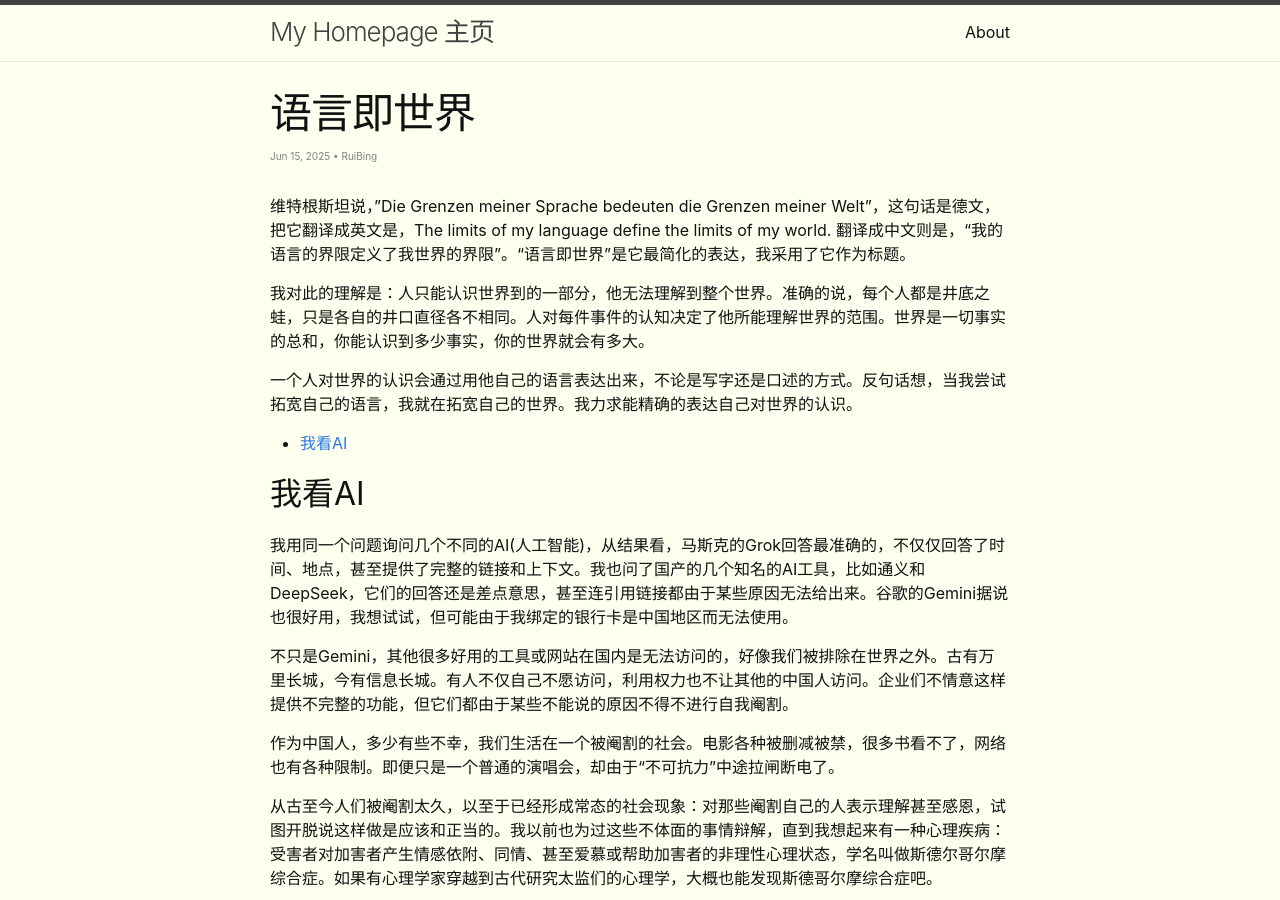
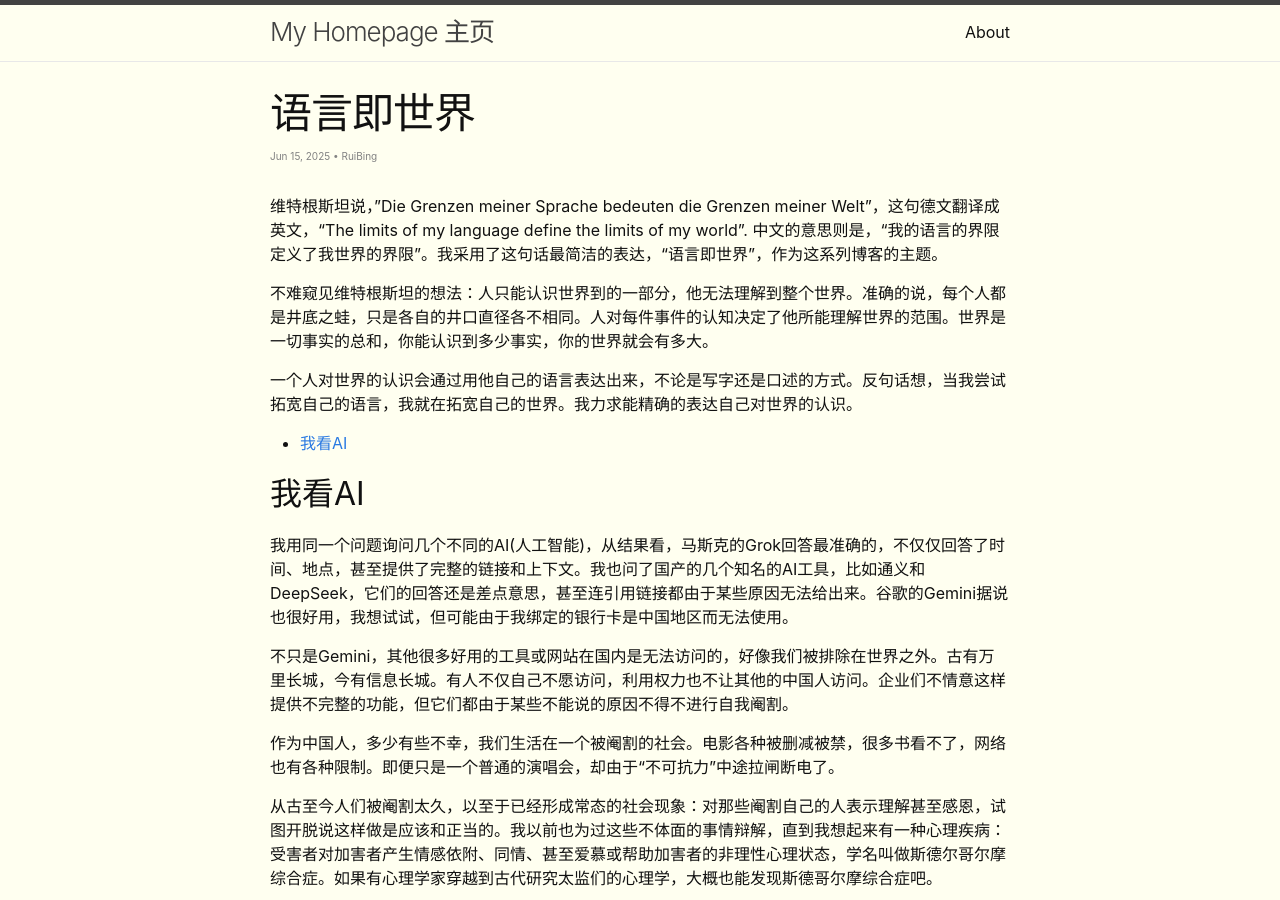
Before and after one commit to crb912/crb912.github.io, a Jekyll site: the page built from _posts/2025-06-15-language-means-world.md, in a window 1280 px wide and 900 px high. Built offline with Jekyll 4.4.1, drawn with Linux system fonts in a browser that asks for light colours.

Commit message:
language are world

```diff
--- a/_posts/2025-06-15-language-means-world.md
+++ b/_posts/2025-06-15-language-means-world.md
@@ -6,9 +6,9 @@ author: RuiBing
 category: Think
 ---
 
-维特根斯坦说，"Die Grenzen meiner Sprache bedeuten die Grenzen meiner Welt"，这句话是德文，把它翻译成英文是，The limits of my language define the limits of my world. 翻译成中文则是，“我的语言的界限定义了我世界的界限”。“语言即世界”是它最简化的表达，我采用了它作为标题。
+维特根斯坦说，"Die Grenzen meiner Sprache bedeuten die Grenzen meiner Welt"，这句德文翻译成英文，“The limits of my language define the limits of my world”. 中文的意思则是，“我的语言的界限定义了我世界的界限”。我采用了这句话最简洁的表达，“语言即世界”，作为这系列博客的主题。
 
-我对此的理解是：人只能认识世界到的一部分，他无法理解到整个世界。准确的说，每个人都是井底之蛙，只是各自的井口直径各不相同。人对每件事件的认知决定了他所能理解世界的范围。世界是一切事实的总和，你能认识到多少事实，你的世界就会有多大。
+不难窥见维特根斯坦的想法：人只能认识世界到的一部分，他无法理解到整个世界。准确的说，每个人都是井底之蛙，只是各自的井口直径各不相同。人对每件事件的认知决定了他所能理解世界的范围。世界是一切事实的总和，你能认识到多少事实，你的世界就会有多大。
 
 一个人对世界的认识会通过用他自己的语言表达出来，不论是写字还是口述的方式。反句话想，当我尝试拓宽自己的语言，我就在拓宽自己的世界。我力求能精确的表达自己对世界的认识。
 
```
